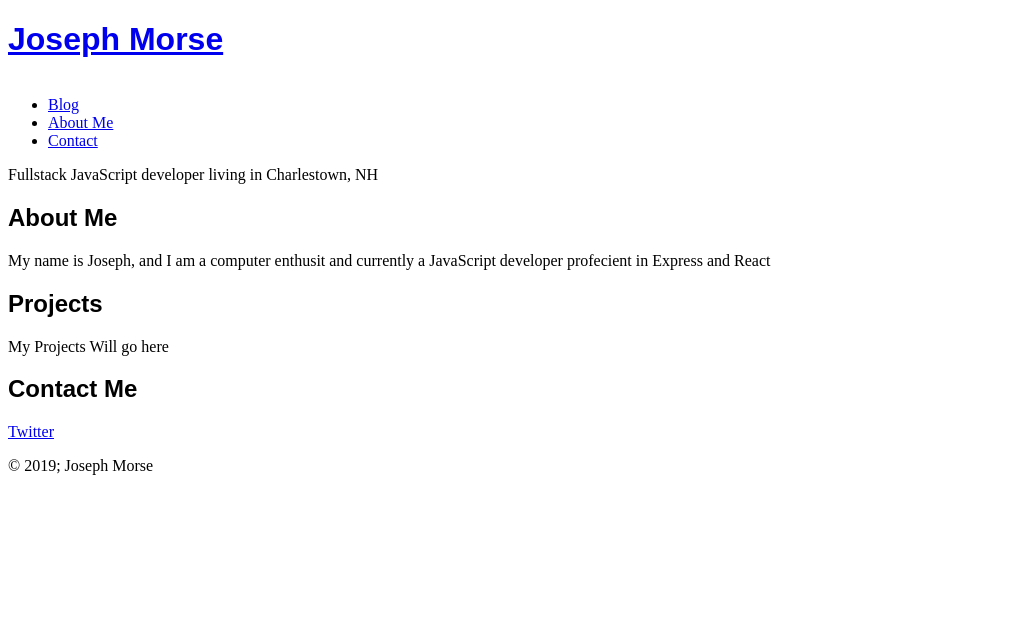
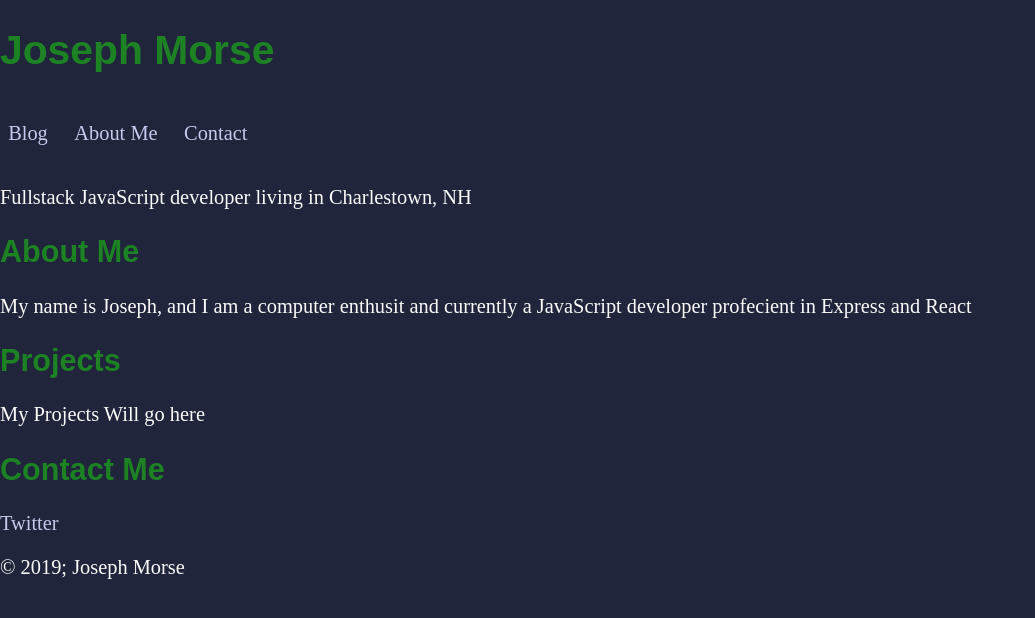
Before and after one commit to jnmorse/great-gatsby-bootcamp, a Gatsby site: page / in a window 1280 px wide. Shown: the whole page, without its empty margins (0-1035 px from the left). Built offline with nearby package versions, Linux system fonts and the light colour scheme; Gatsby itself is replaced by a stand-in of ours.

Commit message:
chore: added more styling

```diff
--- a/src/styles/global.css
+++ b/src/styles/global.css
@@ -1,8 +1,43 @@
 :root {
   font-family: 'Playfair Display', serif;
-  font-size: 16px;
+  font-size: calc(14px + 0.5vw);
+  --green: hsl(124, 64%, 31%);
 }
 
-header {
+*, *::before, *::after {
+  box-sizing: border-box;
+}
+
+body {
+  color: hsl(0, 0%, 98%);
+  background-color: hsl(230, 30%, 18%);
+  margin: 0;
+}
+
+header, header a {
   font-family: Montserrat, sans-serif;
+  color: var(--green);
 }
+
+header h1, header h2 {
+  font-weight: 900;
+}
+
+nav ul {
+  display: flex;
+  flex-direction: row;
+  gap: 0.5rem;
+  place-items: center start;
+  list-style-type: none;
+  padding: 0;
+  margin: 0;
+}
+
+nav li {
+  margin: 1rem 0.4rem;
+}
+
+a {
+  color: hsl(235, 50%, 85%);
+  text-decoration: none;
+}
```
